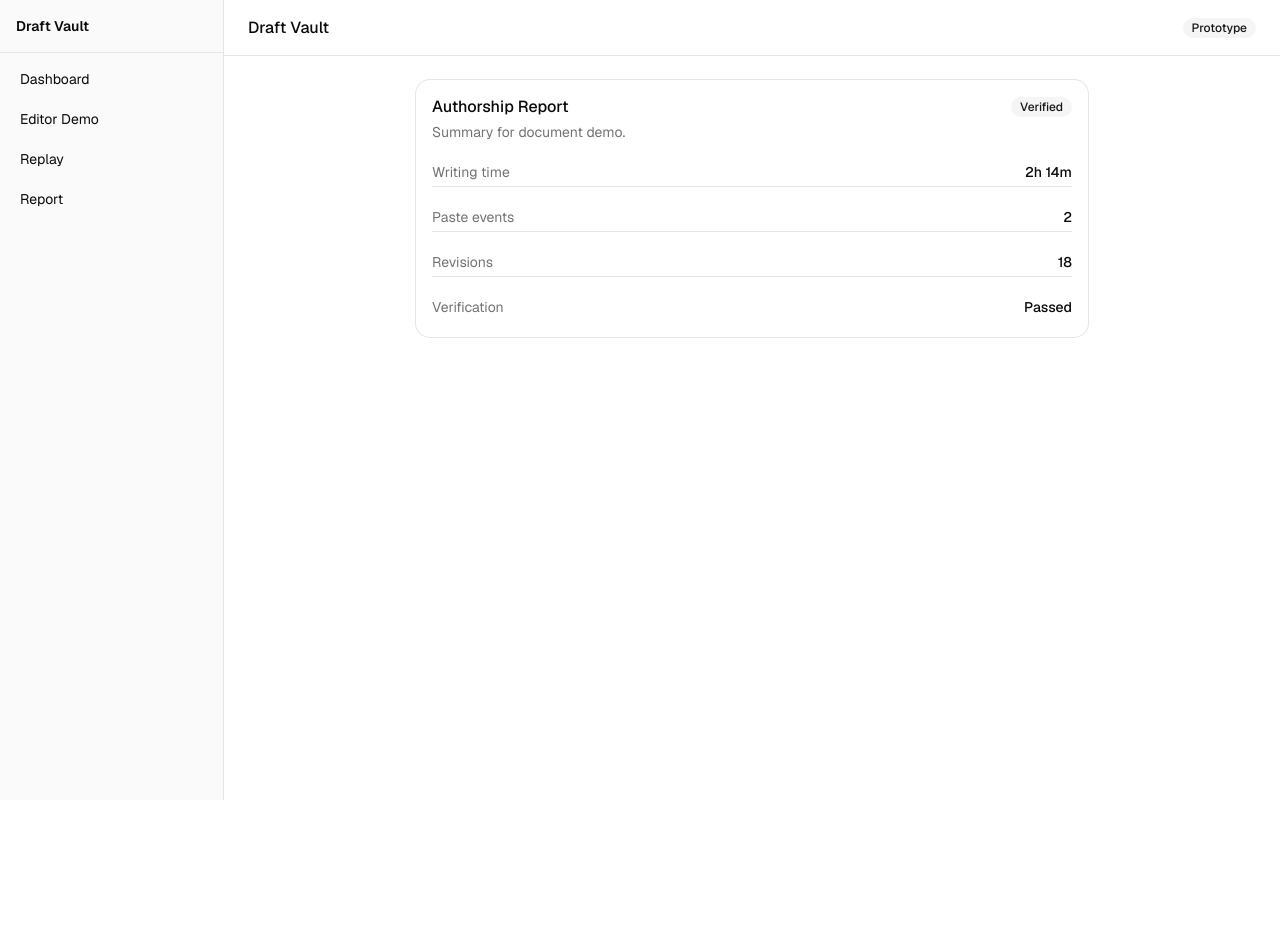
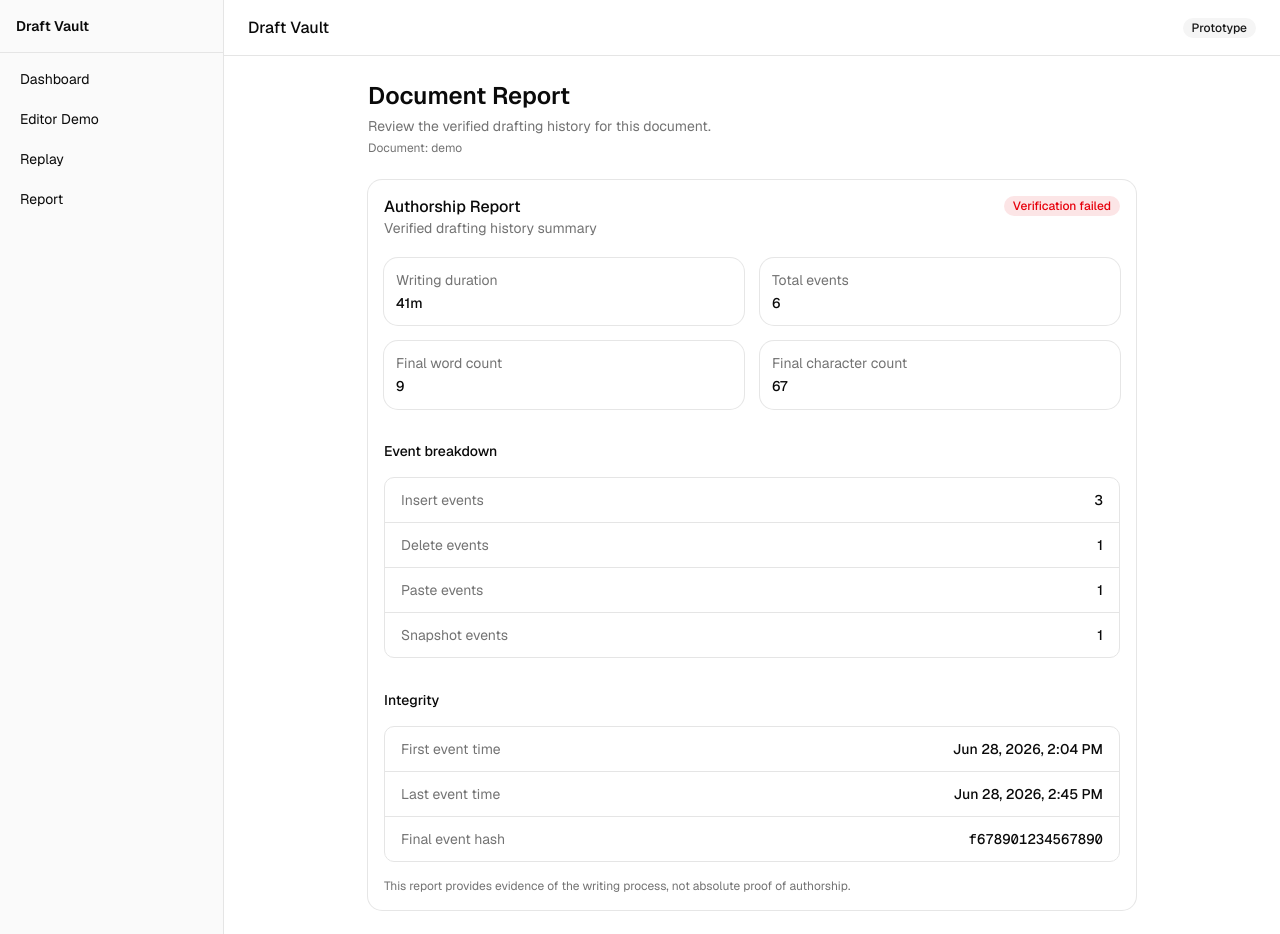
Before and after one commit to AlozieE/draft-vault, a Next.js app: page /report/demo in a window 1280 px wide. Before the commit the page ends 800 px from the top, so only its background shows below. Built offline with nearby package versions, Linux system fonts and the light colour scheme.

Commit message:
Add authorship report

```diff
--- a/src/app/report/[id]/page.tsx
+++ b/src/app/report/[id]/page.tsx
@@ -1,55 +1,106 @@
+import { AuthorshipReport } from "@/components/report/authorship-report";
 import { AppShell } from "@/components/layout/app-shell";
-import { Badge } from "@/components/ui/badge";
-import {
-  Card,
-  CardContent,
-  CardDescription,
-  CardHeader,
-  CardTitle,
-} from "@/components/ui/card";
-import { Separator } from "@/components/ui/separator";
+import { GENESIS_HASH } from "@/lib/constants";
+import { verifyEventChain } from "@/lib/hash-chain";
+import { createAuthorshipReport } from "@/lib/report-metrics";
+import type { WritingEvent } from "@/types/writing-event";
 
 type ReportPageProps = {
   params: Promise<{ id: string }>;
 };
 
-const stats = [
-  { label: "Writing time", value: "2h 14m" },
-  { label: "Paste events", value: "2" },
-  { label: "Revisions", value: "18" },
-  { label: "Verification", value: "Passed" },
-] as const;
+const sampleReportEvents: WritingEvent[] = [
+  {
+    id: "report-event-1",
+    documentId: "demo",
+    type: "insert",
+    timestamp: "2026-06-28T14:04:00.000Z",
+    contentLengthChange: 12,
+    wordCount: 2,
+    characterCount: 12,
+    textPreview: "Introduction",
+    previousHash: GENESIS_HASH,
+    eventHash: "a1b2c3d4e5f6789012345678901234567890abcd",
+  },
+  {
+    id: "report-event-2",
+    documentId: "demo",
+    type: "insert",
+    timestamp: "2026-06-28T14:18:00.000Z",
+    contentLengthChange: 28,
+    wordCount: 5,
+    characterCount: 40,
+    textPreview: " — draft thesis statement.",
+    previousHash: "a1b2c3d4e5f6789012345678901234567890abcd",
+    eventHash: "b2c3d4e5f6789012345678901234567890abcde1",
+  },
+  {
+    id: "report-event-3",
+    documentId: "demo",
+    type: "delete",
+    timestamp: "2026-06-28T14:22:00.000Z",
+    contentLengthChange: -5,
+    wordCount: 4,
+    characterCount: 35,
+    previousHash: "b2c3d4e5f6789012345678901234567890abcde1",
+    eventHash: "c3d4e5f6789012345678901234567890abcde12f",
+  },
+  {
+    id: "report-event-4",
+    documentId: "demo",
+    type: "paste",
+    timestamp: "2026-06-28T14:31:00.000Z",
+    contentLengthChange: 18,
+    wordCount: 7,
+    characterCount: 53,
+    textPreview: " supporting evidence",
+    previousHash: "c3d4e5f6789012345678901234567890abcde12f",
+    eventHash: "d4e5f6789012345678901234567890abcde12f34",
+  },
+  {
+    id: "report-event-5",
+    documentId: "demo",
+    type: "insert",
+    timestamp: "2026-06-28T14:41:00.000Z",
+    contentLengthChange: 14,
+    wordCount: 9,
+    characterCount: 67,
+    textPreview: " for analysis.",
+    previousHash: "d4e5f6789012345678901234567890abcde12f34",
+    eventHash: "e5f6789012345678901234567890abcde12f3456",
+  },
+  {
+    id: "report-event-6",
+    documentId: "demo",
+    type: "snapshot",
+    timestamp: "2026-06-28T14:45:00.000Z",
+    contentLengthChange: 0,
+    wordCount: 9,
+    characterCount: 67,
+    previousHash: "e5f6789012345678901234567890abcde12f3456",
+    eventHash: "f6789012345678901234567890abcde12f345678",
+  },
+];
 
 export default async function ReportPage({ params }: ReportPageProps) {
   const { id } = await params;
+  const chainIsValid = await verifyEventChain(sampleReportEvents);
+  const report = createAuthorshipReport(sampleReportEvents, chainIsValid);
 
   return (
     <AppShell>
-      <div className="mx-auto max-w-2xl space-y-6">
-        <Card>
-          <CardHeader>
-            <div className="flex items-center justify-between gap-4">
-              <CardTitle>Authorship Report</CardTitle>
-              <Badge variant="secondary">Verified</Badge>
-            </div>
-            <CardDescription>
-              Summary for document {id.replace(/-/g, " ")}.
-            </CardDescription>
-          </CardHeader>
-          <CardContent className="space-y-4">
-            {stats.map((stat, index) => (
-              <div key={stat.label}>
-                <div className="flex items-center justify-between py-1">
-                  <span className="text-sm text-muted-foreground">
-                    {stat.label}
-                  </span>
-                  <span className="text-sm font-medium">{stat.value}</span>
-                </div>
-                {index < stats.length - 1 && <Separator />}
-              </div>
-            ))}
-          </CardContent>
-        </Card>
+      <div className="mx-auto max-w-3xl space-y-6">
+        <div>
+          <h1 className="text-2xl font-semibold">Document Report</h1>
+          <p className="mt-1 text-sm text-muted-foreground">
+            Review the verified drafting history for this document.
+          </p>
+          <p className="mt-1 text-xs text-muted-foreground">
+            Document: {id.replace(/-/g, " ")}
+          </p>
+        </div>
+
+        <AuthorshipReport report={report} />
       </div>
     </AppShell>
   );
--- /dev/null
+++ b/src/components/report/authorship-report.tsx
@@ -0,0 +1,121 @@
+import { Badge } from "@/components/ui/badge";
+import {
+  Card,
+  CardContent,
+  CardDescription,
+  CardHeader,
+  CardTitle,
+} from "@/components/ui/card";
+import { Separator } from "@/components/ui/separator";
+import type { AuthorshipReport as AuthorshipReportData } from "@/lib/report-metrics";
+
+type AuthorshipReportProps = {
+  report: AuthorshipReportData;
+};
+
+function shortenHash(eventHash: string): string {
+  if (eventHash === "—" || eventHash.length <= 16) {
+    return eventHash;
+  }
+
+  return eventHash.slice(0, 16);
+}
+
+export function AuthorshipReport({ report }: AuthorshipReportProps) {
+  const summaryItems = [
+    { label: "Writing duration", value: report.writingDuration },
+    { label: "Total events", value: String(report.totalEvents) },
+    { label: "Final word count", value: String(report.finalWordCount) },
+    { label: "Final character count", value: String(report.finalCharacterCount) },
+  ] as const;
+
+  const breakdownItems = [
+    { label: "Insert events", value: report.insertEvents },
+    { label: "Delete events", value: report.deleteEvents },
+    { label: "Paste events", value: report.pasteEvents },
+    { label: "Snapshot events", value: report.snapshotEvents },
+  ] as const;
+
+  const integrityItems = [
+    { label: "First event time", value: report.firstEventTime },
+    { label: "Last event time", value: report.lastEventTime },
+    {
+      label: "Final event hash",
+      value: shortenHash(report.finalEventHash),
+    },
+  ] as const;
+
+  return (
+    <Card>
+      <CardHeader>
+        <div className="flex items-start justify-between gap-4">
+          <div>
+            <CardTitle>Authorship Report</CardTitle>
+            <CardDescription>
+              Verified drafting history summary
+            </CardDescription>
+          </div>
+          <Badge variant={report.chainIsValid ? "secondary" : "destructive"}>
+            {report.chainIsValid
+              ? "Verification passed"
+              : "Verification failed"}
+          </Badge>
+        </div>
+      </CardHeader>
+      <CardContent className="space-y-8">
+        <section className="grid gap-4 sm:grid-cols-2">
+          {summaryItems.map((item) => (
+            <Card key={item.label} size="sm">
+              <CardHeader>
+                <CardDescription>{item.label}</CardDescription>
+                <CardTitle>{item.value}</CardTitle>
+              </CardHeader>
+            </Card>
+          ))}
+        </section>
+
+        <section className="space-y-4">
+          <h2 className="text-sm font-medium">Event breakdown</h2>
+          <div className="rounded-lg border border-border">
+            {breakdownItems.map((item, index) => (
+              <div key={item.label}>
+                <div className="flex items-center justify-between px-4 py-3 text-sm">
+                  <span className="text-muted-foreground">{item.label}</span>
+                  <span className="font-medium">{item.value}</span>
+                </div>
+                {index < breakdownItems.length - 1 && <Separator />}
+              </div>
+            ))}
+          </div>
+        </section>
+
+        <section className="space-y-4">
+          <h2 className="text-sm font-medium">Integrity</h2>
+          <div className="rounded-lg border border-border">
+            {integrityItems.map((item, index) => (
+              <div key={item.label}>
+                <div className="flex items-center justify-between gap-4 px-4 py-3 text-sm">
+                  <span className="text-muted-foreground">{item.label}</span>
+                  <span
+                    className={
+                      item.label === "Final event hash"
+                        ? "font-mono font-medium"
+                        : "font-medium"
+                    }
+                  >
+                    {item.value}
+                  </span>
+                </div>
+                {index < integrityItems.length - 1 && <Separator />}
+              </div>
+            ))}
+          </div>
+          <p className="text-xs text-muted-foreground">
+            This report provides evidence of the writing process, not absolute
+            proof of authorship.
+          </p>
+        </section>
+      </CardContent>
+    </Card>
+  );
+}
--- /dev/null
+++ b/src/lib/report-metrics.ts
@@ -0,0 +1,124 @@
+import type { WritingEvent, WritingEventType } from "@/types/writing-event";
+
+export type AuthorshipReport = {
+  totalEvents: number;
+  writingDuration: string;
+  insertEvents: number;
+  deleteEvents: number;
+  pasteEvents: number;
+  snapshotEvents: number;
+  finalWordCount: number;
+  finalCharacterCount: number;
+  firstEventTime: string;
+  lastEventTime: string;
+  finalEventHash: string;
+  chainIsValid: boolean;
+};
+
+const EMPTY_EVENT_COUNTS: Record<WritingEventType, number> = {
+  insert: 0,
+  delete: 0,
+  paste: 0,
+  snapshot: 0,
+};
+
+function formatTimestamp(timestamp: string): string {
+  return new Date(timestamp).toLocaleString(undefined, {
+    dateStyle: "medium",
+    timeStyle: "short",
+  });
+}
+
+function formatDuration(durationMs: number): string {
+  if (durationMs <= 0) {
+    return "0m";
+  }
+
+  const totalMinutes = Math.floor(durationMs / 60_000);
+  const hours = Math.floor(totalMinutes / 60);
+  const minutes = totalMinutes % 60;
+
+  if (hours > 0) {
+    return `${hours}h ${minutes}m`;
+  }
+
+  const seconds = Math.floor(durationMs / 1_000);
+  if (totalMinutes > 0) {
+    return `${totalMinutes}m`;
+  }
+
+  return `${seconds}s`;
+}
+
+export function calculateWritingDuration(events: WritingEvent[]): string {
+  if (events.length < 2) {
+    return "0m";
+  }
+
+  const firstTime = new Date(events[0]!.timestamp).getTime();
+  const lastTime = new Date(events[events.length - 1]!.timestamp).getTime();
+
+  return formatDuration(lastTime - firstTime);
+}
+
+export function countEventsByType(
+  events: WritingEvent[],
+): Record<WritingEventType, number> {
+  return events.reduce(
+    (counts, event) => {
+      counts[event.type] += 1;
+      return counts;
+    },
+    { ...EMPTY_EVENT_COUNTS },
+  );
+}
+
+export function getFinalWordCount(events: WritingEvent[]): number {
+  return events.at(-1)?.wordCount ?? 0;
+}
+
+export function getFinalCharacterCount(events: WritingEvent[]): number {
+  return events.at(-1)?.characterCount ?? 0;
+}
+
+export function getFirstEventTime(events: WritingEvent[]): string {
+  if (events.length === 0) {
+    return "—";
+  }
+
+  return formatTimestamp(events[0]!.timestamp);
+}
+
+export function getLastEventTime(events: WritingEvent[]): string {
+  if (events.length === 0) {
+    return "—";
+  }
+
+  return formatTimestamp(events.at(-1)!.timestamp);
+}
+
+export function getFinalEventHash(events: WritingEvent[]): string {
+  return events.at(-1)?.eventHash ?? "—";
+}
+
+export function createAuthorshipReport(
+  events: WritingEvent[],
+  chainIsValid: boolean,
+): AuthorshipReport {
+  const eventCounts = countEventsByType(events);
+
+  return {
+    totalEvents: events.length,
+    writingDuration: calculateWritingDuration(events),
+    insertEvents: eventCounts.insert,
+    deleteEvents: eventCounts.delete,
+    pasteEvents: eventCounts.paste,
+    snapshotEvents: eventCounts.snapshot,
+    finalWordCount: getFinalWordCount(events),
+    finalCharacterCount: getFinalCharacterCount(events),
+    firstEventTime: getFirstEventTime(events),
+    lastEventTime: getLastEventTime(events),
+    finalEventHash: getFinalEventHash(events),
+    chainIsValid,
+  };
+}
```
